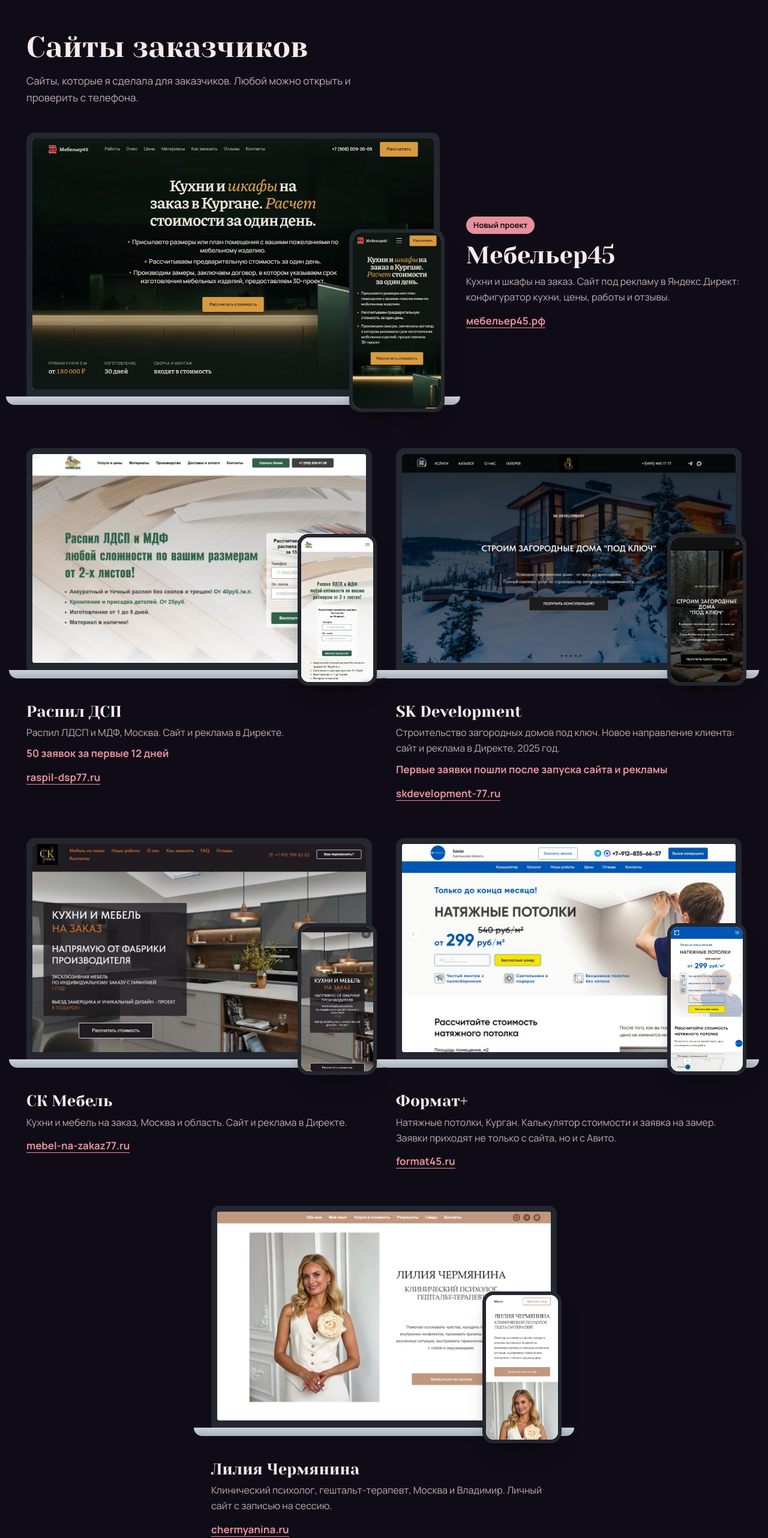
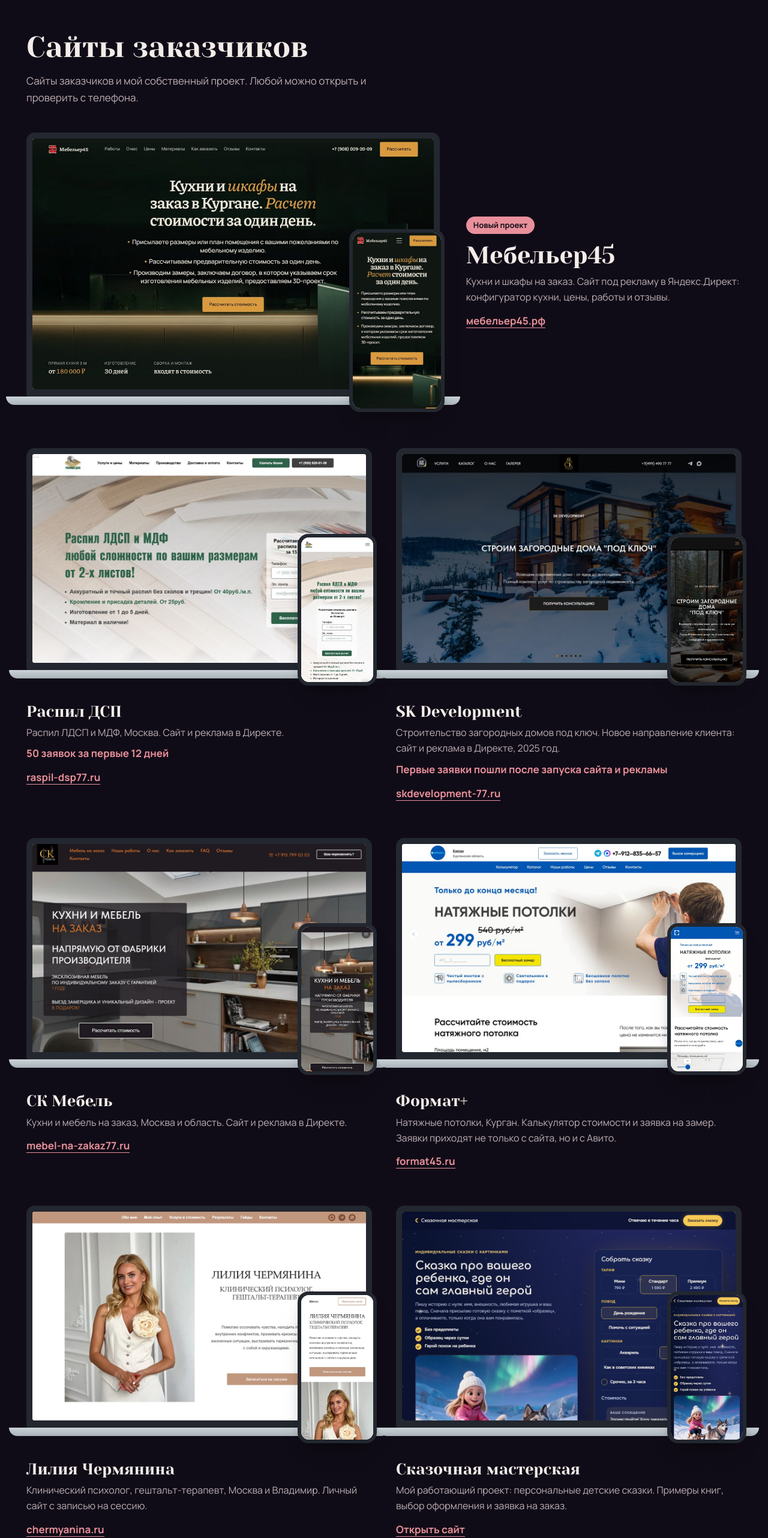
Before and after one commit to SkutinaJulia/SkutinaDirect, a plain HTML site: page index.html in a window 1280 px wide. Shown: the part 940-3504 px from the top of the page at 60% size. Drawn offline with Linux system fonts and the light colour scheme.

Commit message:
Сказочная мастерская: карточки на главной и в витрине
Co-Authored-By: Codex <noreply@openai.com>

```diff
--- a/index.html
+++ b/index.html
@@ -455,6 +455,7 @@ h1,h2,h3,.name,.ir b,.case b,.svc .price,.ring-big,.clients{letter-spacing:-.005
   .ring{display:flex;margin:0 auto}}
 /* не даем браузеру (Яндекс Браузер) показывать свою панель поиска по картинке при наведении */
 .oval img,.screen img,.sketch{pointer-events:none;-webkit-user-drag:none;user-select:none}
+
 </style>
 </head>
 <body>
@@ -514,9 +515,11 @@ h1,h2,h3,.name,.ir b,.case b,.svc .price,.ring-big,.clients{letter-spacing:-.005
   <section id="raboty" class="band-noir">
     <div class="wrap">
       <h2>Сайты заказчиков</h2>
-      <p class="sub">Сайты, которые я сделала для заказчиков. Любой можно открыть и проверить с телефона.</p>
+      <p class="sub">Сайты заказчиков и мой собственный проект. Любой можно открыть и проверить с телефона.</p>
 
       <div class="works">
+
+
         <article class="work wide">
           <div class="dev">
             <div class="laptop"><div class="screen"><img src="shots/mebelier45-d.jpg" alt="Сайт «Мебельер45» на ноутбуке" loading="lazy"></div></div>
@@ -568,6 +571,14 @@ h1,h2,h3,.name,.ir b,.case b,.svc .price,.ring-big,.clients{letter-spacing:-.005
             <div class="phone"><div class="screen"><img src="shots/chermyanina-m.jpg" alt="Сайт психолога на телефоне" loading="lazy"></div></div>
           </div>
           <div class="meta"><h3>Лилия Чермянина</h3><p>Клинический психолог, гештальт-терапевт, Москва и Владимир. Личный сайт с записью на сессию.</p><a href="https://www.chermyanina.ru/" target="_blank" rel="noopener">chermyanina.ru</a></div>
+        </article>
+
+        <article class="work">
+          <div class="dev">
+            <div class="laptop"><div class="screen"><img src="shots/skazki-d.png" alt="Сайт Сказочной мастерской на ноутбуке" loading="lazy"></div></div>
+            <div class="phone"><div class="screen"><img src="shots/skazki-m.png" alt="Сайт Сказочной мастерской на телефоне" loading="lazy"></div></div>
+          </div>
+          <div class="meta"><h3>Сказочная мастерская</h3><p>Мой работающий проект: персональные детские сказки. Примеры книг, выбор оформления и заявка на заказ.</p><a href="skazki/" target="_blank" rel="noopener">Открыть сайт</a></div>
         </article>
       </div>
 
@@ -760,7 +771,7 @@ h1,h2,h3,.name,.ir b,.case b,.svc .price,.ring-big,.clients{letter-spacing:-.005
     </div>
   </section>
 
-  <section class="final band-mist">
+<section class="final band-mist">
     <div class="wrap final-grid">
       <aside class="about-card" id="obo-mne" aria-label="Обо мне">
         <h2>Обо мне</h2>
```
Also changed, not shown: site/index.html (+11 -3 lines), shots/skazki-d.png (added), shots/skazki-m.png (added).
